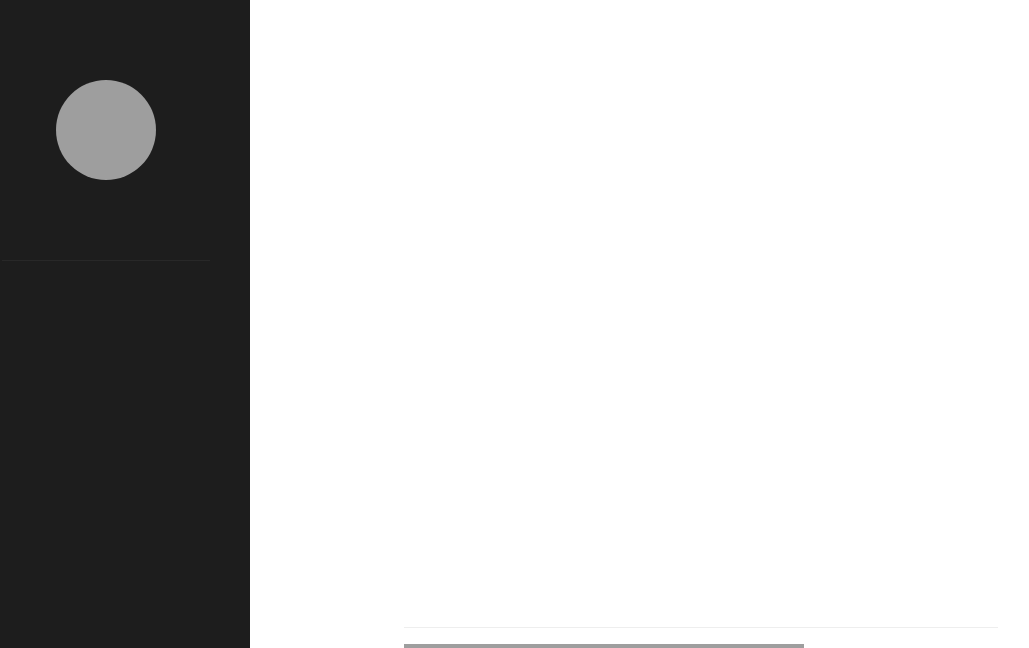
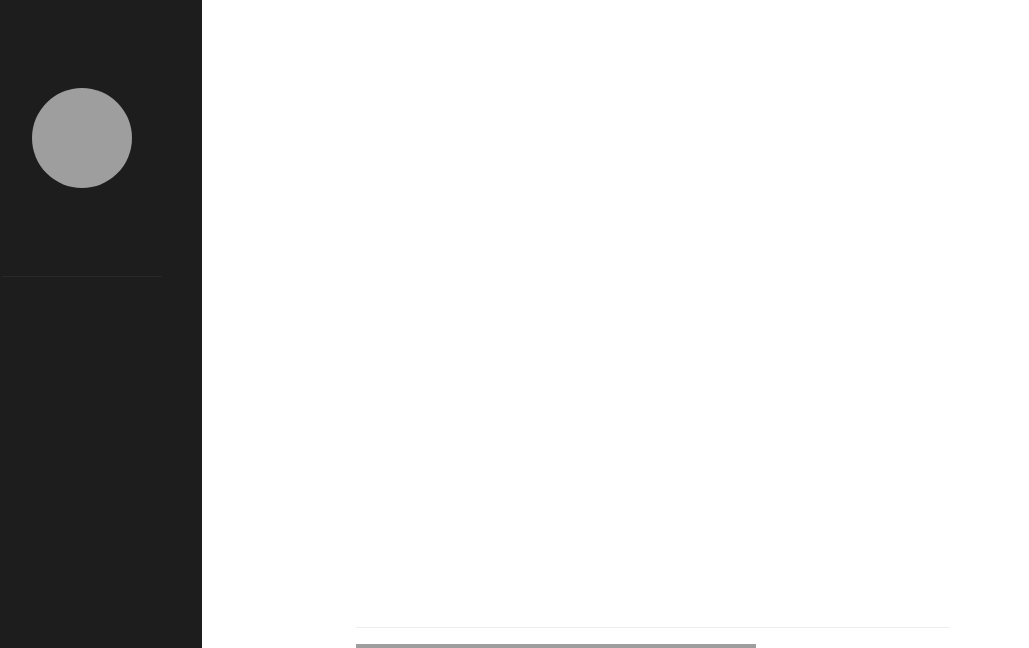
Before and after one commit to arischow/arisc.how, a Python web app: template frontend/templates/page.html in a window 1280 px wide. Shown: the top 648 px of the page, without its empty margins (38-1067 px from the left). Run offline with Jinja, Linux system fonts and the light colour scheme; the template is opened without the code that fills it, so the values that code supplies are empty; style sheets or scripts are compiled from the project's sources; grey boxes are pictures that could not be loaded.

Commit message:
better responsive sidebar

```diff
--- a/frontend/templates/base.html
+++ b/frontend/templates/base.html
@@ -17,9 +17,9 @@
 </head>
 <body class="flex box-border flex-col font-sans">
 <div class="box-border flex md:flex-row flex-col h-auto md:min-h-screen">
-  <div class="box-border md:flex-1 px-4 md:pb-16 bg-[#1d1d1d] md:max-w-[18rem] md:min-w-[12rem]">
+  <div class="box-border flex-initial w-auto md:w-60 px-4 md:pb-16 bg-[#1d1d1d]">
     <div class="sticky top-16 flex flex-row md:flex-col box-border justify-start items-stretch overflow-hidden">
-      <header class="flex flex-row md:flex-col items-center py-4 md:p-4">
+      <header class="flex flex-row md:flex-col items-center py-4 sm:p-6">
         <div class="px-2 md:px-0">
           <img
             class="rounded-full max-w-[100px] max-h-[100px] h-[50px] w-[50px] md:h-[100px] md:w-[100px]"
```
